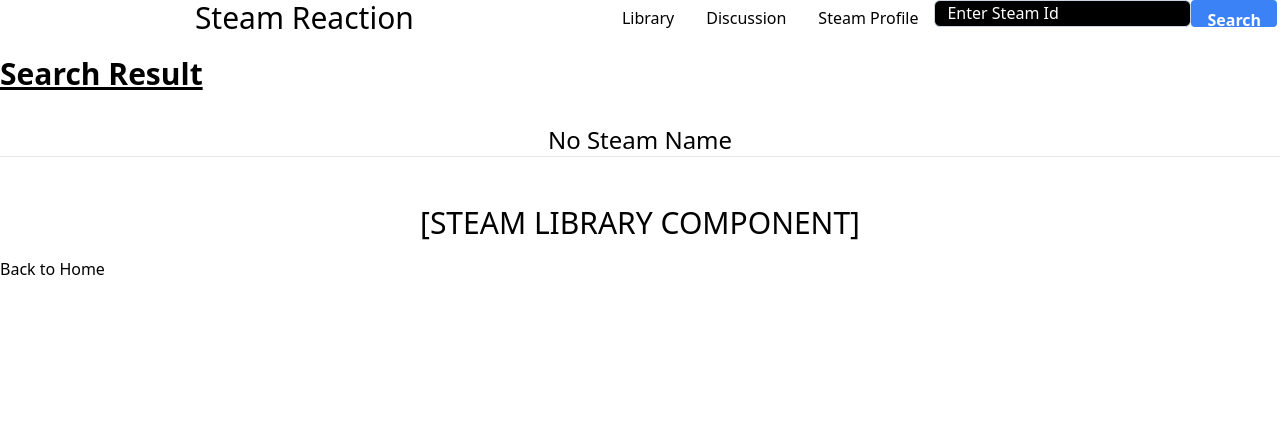
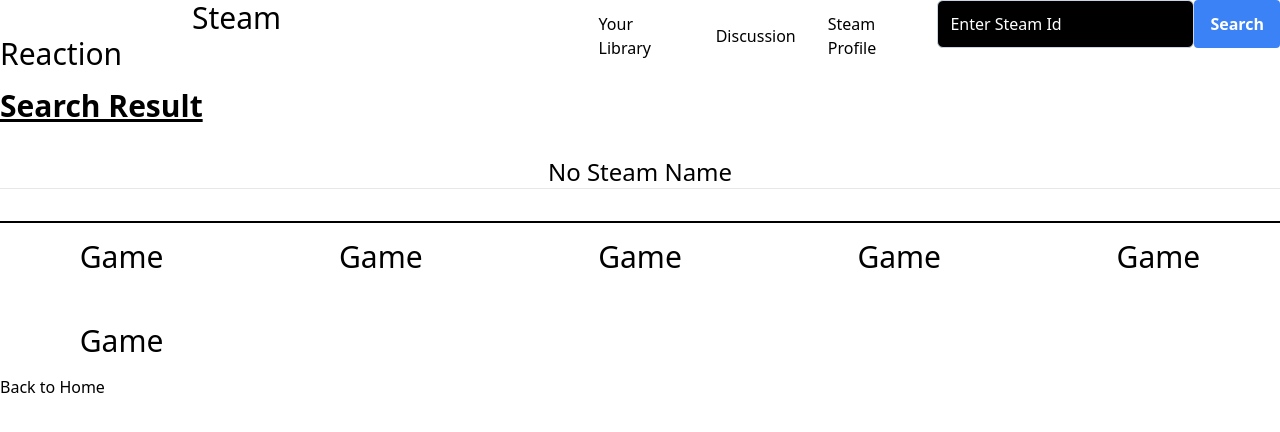
Before and after one commit to Darcmarc78/steam-reaction, a Gatsby site: page /steam/profile in a window 1280 px wide. Built offline with nearby package versions, Linux system fonts and the light colour scheme; Gatsby itself is replaced by a stand-in of ours; no server answers.

Commit message:
Make "recent Library" component. Separate "Library" into "Your Library"

```diff
--- a/src/components/navbar.tsx
+++ b/src/components/navbar.tsx
@@ -18,8 +18,8 @@ const Navbar = () => {
               </Link>
             </li> */}
             <li className="px-4">
-              <Link to="/library" className="">
-                Library
+              <Link to="/your-library" className="">
+                Your Library
               </Link>
             </li>
             <li className="px-4">
--- a/src/components/playersummary.tsx
+++ b/src/components/playersummary.tsx
@@ -11,7 +11,6 @@ export const ProfileName = ({
   imageURL,
   children,
 }: ProfileNameProps) => {
-  console.log(imageURL)
   return (
     <div>
       <div className="flex flex-row items-center">
--- /dev/null
+++ b/src/components/recent-library.tsx
@@ -0,0 +1,23 @@
+import React from "react"
+
+type RecentLibraryPage = {}
+
+export const RecentLibrary = () => {
+  return (
+    <div>
+      <div className="grid grid-cols-5 flex-row items-center gap-4">
+        {/* for each item in api resopnse game array */}
+        {/* Display Game Hero Image component */}
+        <div className="flex flex-1 justify-center py-4 text-3xl">Game</div>
+        <div className="flex flex-1 justify-center py-4 text-3xl">Game</div>
+        <div className="flex flex-1 justify-center py-4 text-3xl">Game</div>
+        <div className="flex flex-1 justify-center py-4 text-3xl">Game</div>
+        <div className="flex flex-1 justify-center py-4 text-3xl">Game</div>
+        <div className="flex flex-1 justify-center py-4 text-3xl">Game</div>
+
+      </div>
+    </div>
+  )
+}
+
+export default RecentLibrary
--- a/src/pages/steam/profile.tsx
+++ b/src/pages/steam/profile.tsx
@@ -3,6 +3,7 @@ import * as React from "react"
 import Layout from "../../components/layout"
 import { SEO } from "../../components/seo"
 import PlayerSummary from "../../components/playersummary"
+import { RecentLibrary } from "../../components/recent-library"
 const axios = require("axios")
 
 const profileName = "Search Result"
@@ -40,10 +41,9 @@ const ProfilePage = () => {
             Width: Viewport span
             < Individual Steam Game> Component
             */}
-      <hr className="py-4" />
-      <p className="flex flex-1 justify-center py-4 text-3xl">
-        [STEAM LIBRARY COMPONENT]
-      </p>
+      <hr className="py-4 " />
+      <div className="flex-grow border-t-2 border-black " />
+      <RecentLibrary />
       <Link to="/">
         <p>Back to Home</p>
       </Link>
--- a/src/pages/library.tsx
+++ b/src/pages/your-library.tsx
@@ -2,7 +2,7 @@ import * as React from "react"
 import Layout from "../components/layout"
 import { StaticImage } from "gatsby-plugin-image"
 
-const LibraryPage = () => {
+const YourLibraryPage = () => {
   return (
     <div>
       <Layout pageTitle="Your Library">
@@ -20,4 +20,4 @@ const LibraryPage = () => {
 
 export const Head = () => <title>Your Library</title>
 
-export default LibraryPage
+export default YourLibraryPage
```
